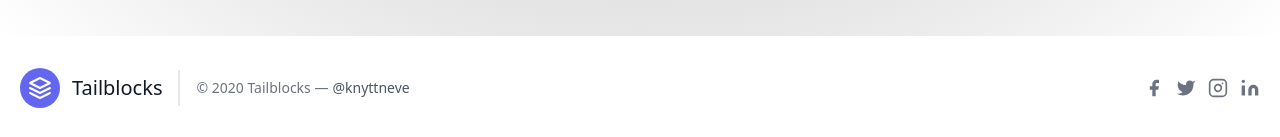
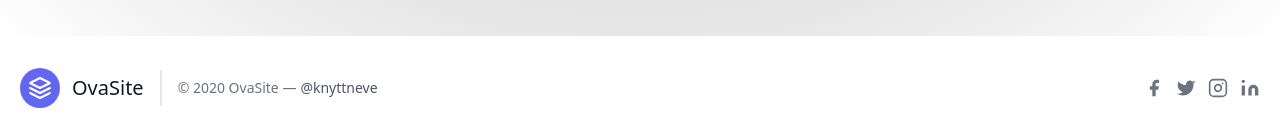
Before and after one commit to OkToPals/OvaSite-Frontend, a Next.js app: page / in a window 1280 px wide. Shown: the part 1416-1553 px from the top of the page. Built offline with nearby package versions, Linux system fonts and the light colour scheme.

Commit message:
Update footer.js

```diff
--- a/src/components/footer.js
+++ b/src/components/footer.js
@@ -8,9 +8,9 @@
       <svg xmlns="http://www.w3.org/2000/svg" fill="none" stroke="currentColor" stroke-linecap="round" stroke-linejoin="round" stroke-width="2" className="w-10 h-10 text-white p-2 bg-indigo-500 rounded-full" viewBox="0 0 24 24">
         <path d="M12 2L2 7l10 5 10-5-10-5zM2 17l10 5 10-5M2 12l10 5 10-5"></path>
       </svg>
-      <span className="ml-3 text-xl">Tailblocks</span>
+      <span className="ml-3 text-xl">OvaSite</span>
     </a>
-    <p className="text-sm text-gray-500 sm:ml-4 sm:pl-4 sm:border-l-2 sm:border-gray-200 sm:py-2 sm:mt-0 mt-4">© 2020 Tailblocks —
+    <p className="text-sm text-gray-500 sm:ml-4 sm:pl-4 sm:border-l-2 sm:border-gray-200 sm:py-2 sm:mt-0 mt-4">© 2020 OvaSite —
       <a href="https://twitter.com/knyttneve" className="text-gray-600 ml-1" rel="noopener noreferrer" target="_blank">@knyttneve</a>
     </p>
     <span className="inline-flex sm:ml-auto sm:mt-0 mt-4 justify-center sm:justify-start">
```
